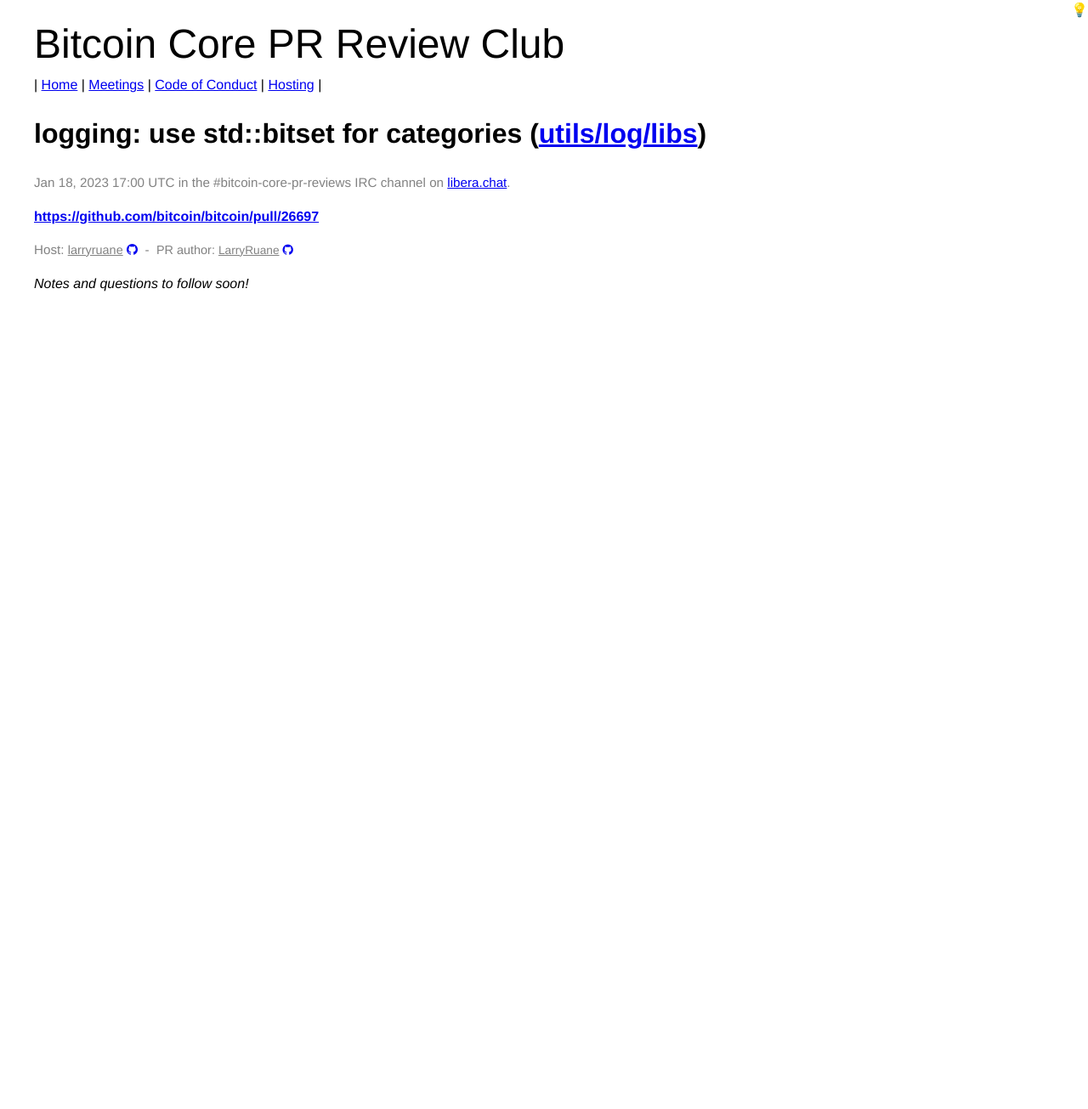
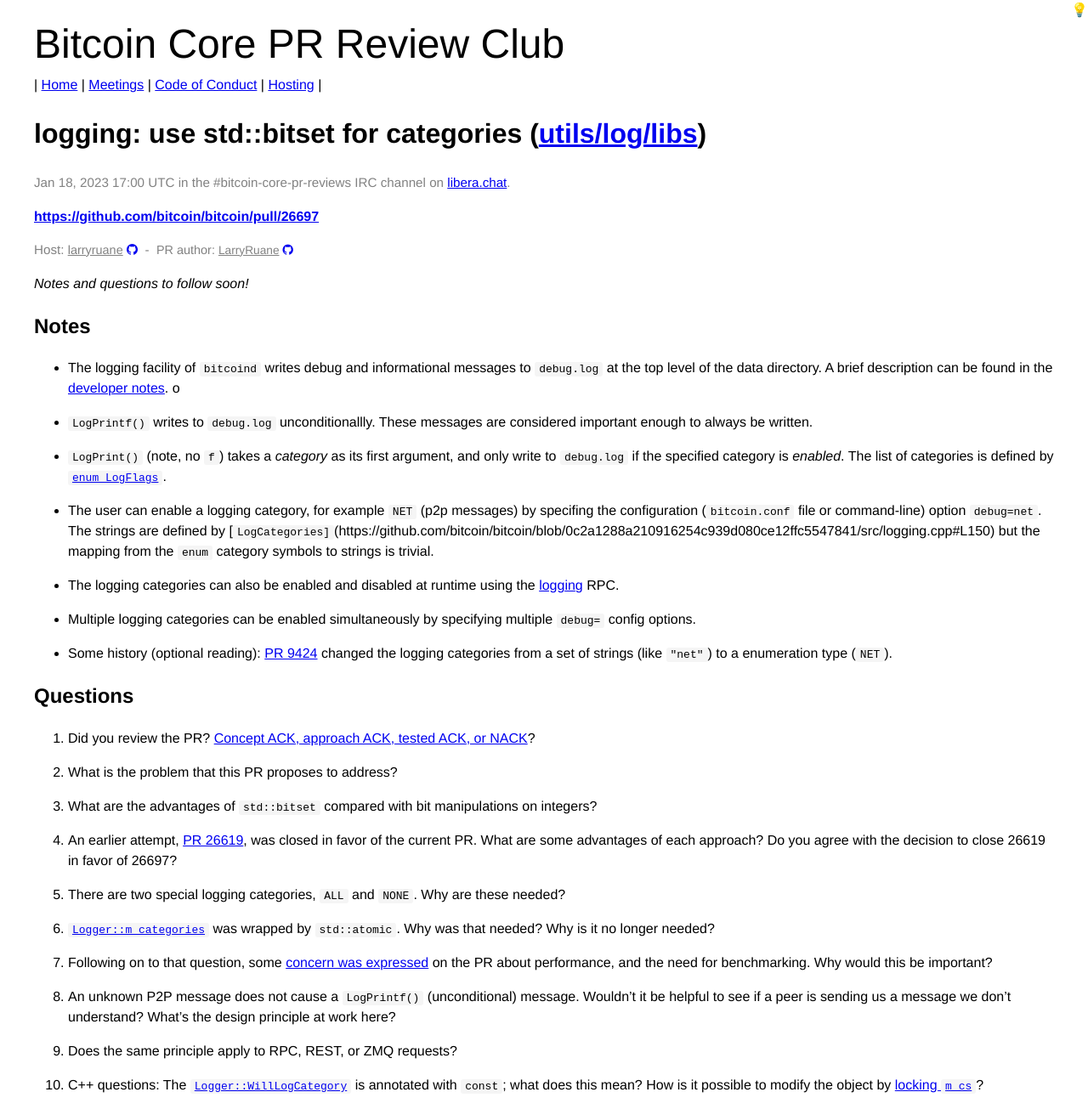
Before and after one commit to bitcoin-core-review-club/website, a Jekyll site: the page built from _posts/2023-01-18-#26697.md, in a window 1280 px wide. Shown: the whole page at 85% size. Built offline with Jekyll 4.4.1, drawn with Linux system fonts in a browser that asks for light colours; before the commit the page ends 916 px from its top, so only the background shows below that.

Commit message:
notes questions n26697

```diff
--- a/_posts/2023-01-18-#26697.md
+++ b/_posts/2023-01-18-#26697.md
@@ -12,13 +12,68 @@
 
 _Notes and questions to follow soon!_
 
-<!-- TODO: Before meeting, add notes and questions
 ## Notes
 
+- The logging facility of `bitcoind` writes debug and informational messages to `debug.log`
+  at the top level of the data directory. A brief description can be found in the
+  [developer notes](https://github.com/bitcoin/bitcoin/blob/master/doc/developer-notes.md#debuglog).
+o
+- `LogPrintf()` writes to `debug.log` unconditionallly. These messages are considered important
+  enough to always be written.
+
+- `LogPrint()` (note, no `f`) takes a _category_ as its first argument,
+   and only write to `debug.log` if the specified category is _enabled_.
+   The list of categories is defined by
+   [`enum LogFlags`](https://github.com/bitcoin/bitcoin/blob/0c2a1288a210916254c939d080ce12ffc5547841/src/logging.h#L38).
+
+- The user can enable a logging category, for example `NET` (p2p messages) by specifing
+  the configuration (`bitcoin.conf` file or command-line) option `debug=net`.
+  The strings are defined by
+  [`LogCategories]`(https://github.com/bitcoin/bitcoin/blob/0c2a1288a210916254c939d080ce12ffc5547841/src/logging.cpp#L150)
+  but the mapping from the `enum` category symbols to strings is trivial.
+
+- The logging categories can also be enabled and disabled at runtime using the
+  [logging](https://github.com/bitcoin/bitcoin/blob/0c2a1288a210916254c939d080ce12ffc5547841/src/rpc/node.cpp#L231)
+  RPC.
+
+- Multiple logging categories can be enabled simultaneously by specifying
+  multiple `debug=` config options.
+
+- Some history (optional reading):
+  [PR 9424](https://github.com/bitcoin/bitcoin/pull/9424) changed the logging
+  categories from a set of strings (like `"net"`) to a enumeration type (`NET`).
+
 ## Questions
-1. Did you review the PR? [Concept ACK, approach ACK, tested ACK, or NACK](https://github.com/bitcoin/bitcoin/blob/master/CONTRIBUTING.md#peer-review)?
--->
+1. Did you review the PR?
+   [Concept ACK, approach ACK, tested ACK, or NACK](https://github.com/bitcoin/bitcoin/blob/master/CONTRIBUTING.md#peer-review)?
 
+1. What is the problem that this PR proposes to address?
+
+1. What are the advantages of `std::bitset` compared with bit manipulations on integers?
+
+1. An earlier attempt, [PR 26619](https://github.com/bitcoin/bitcoin/pull/26619), was closed
+   in favor of the current PR. What are some advantages of each approach?
+   Do you agree with the decision to close 26619 in favor of 26697?
+
+1. There are two special logging categories, `ALL` and `NONE`. Why are these needed?
+
+1. [`Logger::m_categories`](https://github.com/bitcoin/bitcoin/pull/26697/files#diff-21abb6b14af1e9330a6f0c89a87231035a439248c556ef5e110eb0617b88a1f4L107)
+   was wrapped by `std::atomic`. Why was that needed? Why is it no longer needed?
+
+1. Following on to that question, some
+   [concern was expressed](https://github.com/bitcoin/bitcoin/pull/26697/files#r1054859149)
+   on the PR about performance, and the need for benchmarking. Why would this be important?
+
+1. An unknown P2P message does not cause a `LogPrintf()` (unconditional) message.
+   Wouldn't it be helpful to see if a peer is sending us a message we don't
+   understand? What's the design principle at work here?
+
+1. Does the same principle apply to RPC, REST, or ZMQ requests?
+
+1. C++ questions: The [`Logger::WillLogCategory`](https://github.com/bitcoin/bitcoin/pull/26697/files#diff-44fd50b51e8fc6799d38f193237fb921ec9d34306c448f64837524a17bac06eeL122)
+   is annotated with `const`; what does this mean?
+   How is it possible to modify the object by
+   [locking `m_cs`](https://github.com/bitcoin/bitcoin/pull/26697/files#diff-44fd50b51e8fc6799d38f193237fb921ec9d34306c448f64837524a17bac06eeR130)?
 
 <!-- TODO: After meeting, uncomment and add meeting log between the irc tags
 ## Meeting Log
```
